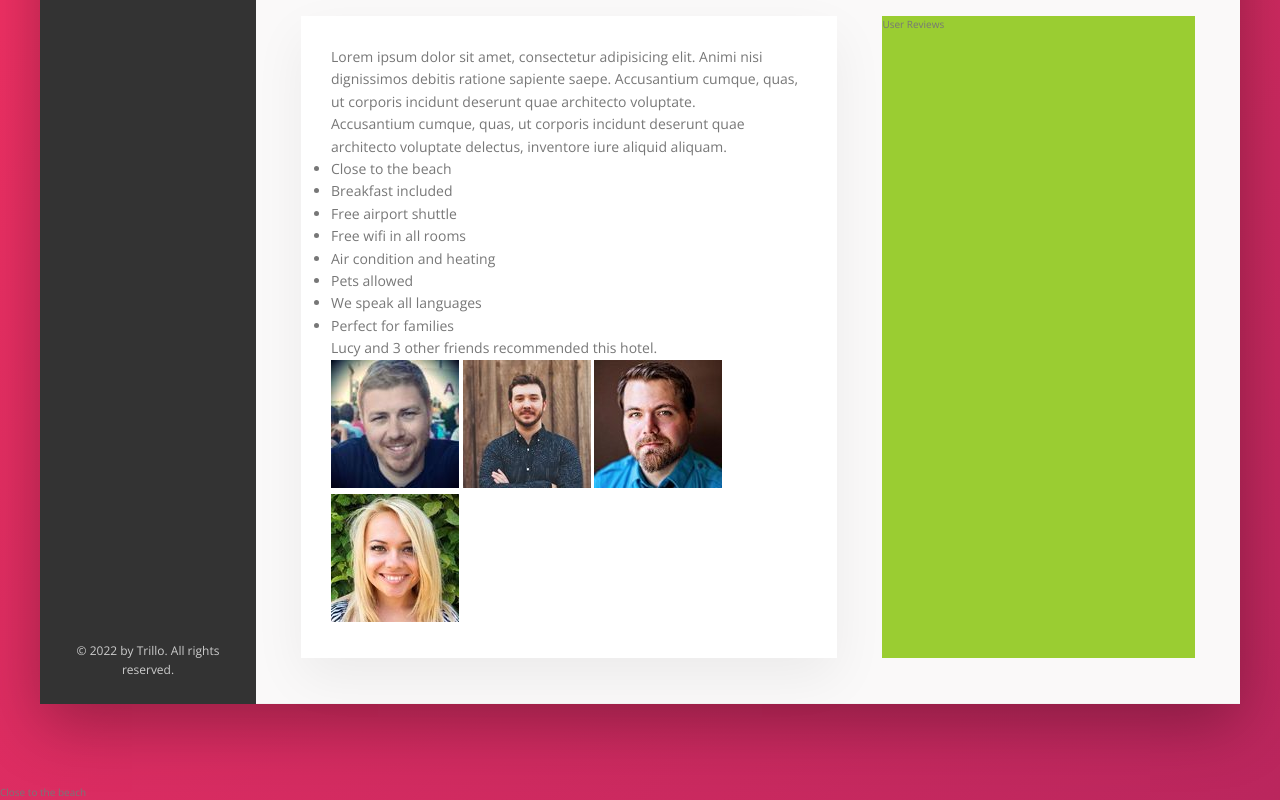
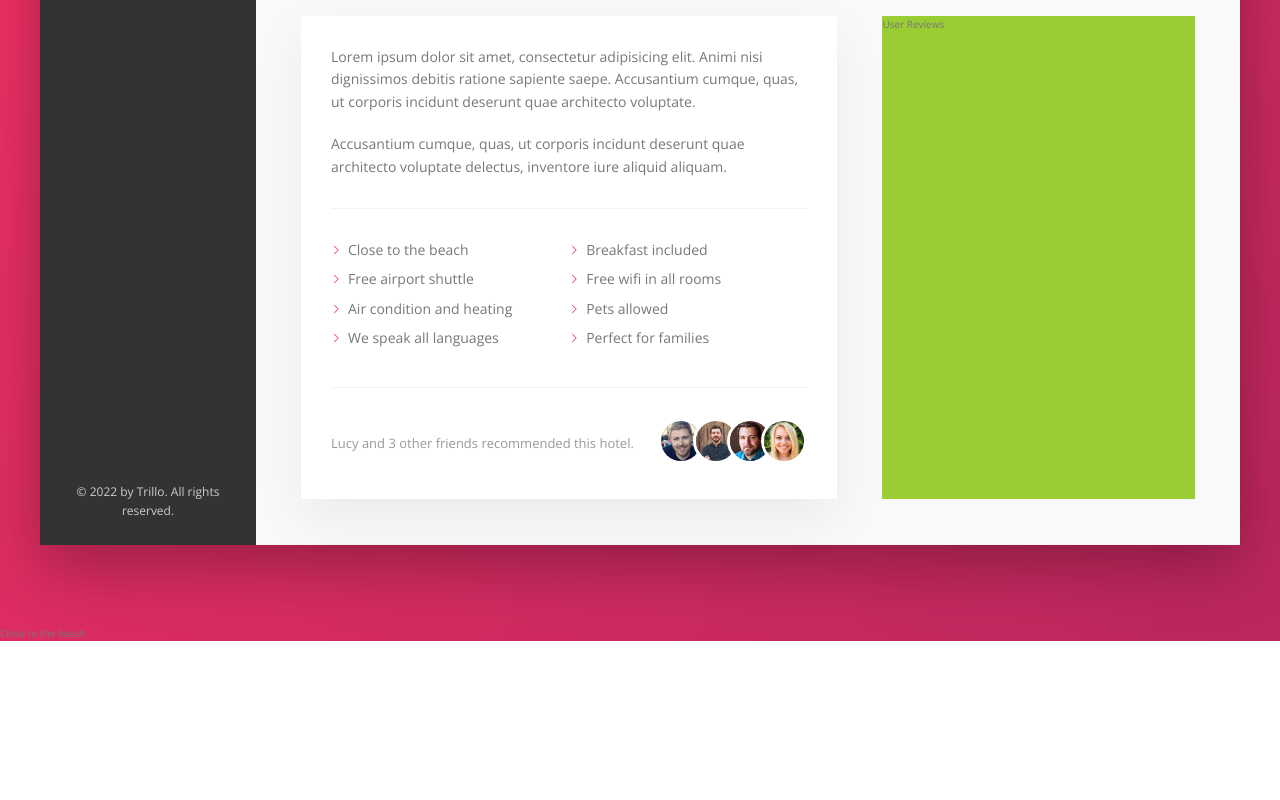
Before and after one commit to dmartin5150/Trello, a website: page index.html in a window 1280 px wide. Shown: the part 631-1431 px from the top of the page. After the commit the page ends 1272 px from the top, so only its background shows below. Drawn offline with nearby package versions, Linux system fonts and the light colour scheme.

Commit message:
finished description

```diff
--- a/sass/_component.scss
+++ b/sass/_component.scss
@@ -312,3 +312,81 @@
         box-shadow: none;
     }
 }
+
+
+//paragraph
+.paragraph:not(:last-of-type) {
+    margin-bottom:2rem;
+}
+
+
+
+
+//list
+.list{
+    list-style:none;
+    margin: 3rem 0;
+    padding:3rem 0;
+    border-top:var(--line);
+    border-bottom: var(--line);
+    display:flex;
+    flex-wrap:wrap;
+
+    &__item {
+        flex: 0 0 50%;
+        margin-bottom: 0.7rem;
+    }
+
+    &__item::before {
+        content:"";
+        display:inline-block;
+        height:1rem;
+        width:1rem;
+        margin-right:0.7rem;
+
+
+        //older browsers
+        // background-image: url("../img/chevron-thin-right.svg");
+        // background-size: cover;
+
+        //newer browsers -masks
+        background-color: var(--color-primary);
+        -webkit-mask-image:url("../img/chevron-thin-right.svg");
+        mask-image:url("../img/chevron-thin-right.svg");
+        -webkit-mask-size:cover;
+        mask-size:cover;
+    }
+
+
+
+}
+
+//recommended
+
+.recommend {
+    font-size:1.3rem;
+    color:var(--color-grey-dark-3);
+    display:flex;
+    align-items:center;
+
+    &__count {
+        margin-right:auto;
+    }
+
+    &__friends {
+
+    }
+
+    &__photo {
+        box-sizing: content-box;
+        height:4rem;
+        width:4rem;
+        border-radius: 50%;
+        border:3px solid var(--color-white);
+
+        &:not(:last-child) {
+            margin-right: -1.5rem;
+        }
+
+    }
+}
```
Also changed, not shown: css/style.css, 1 other file.
